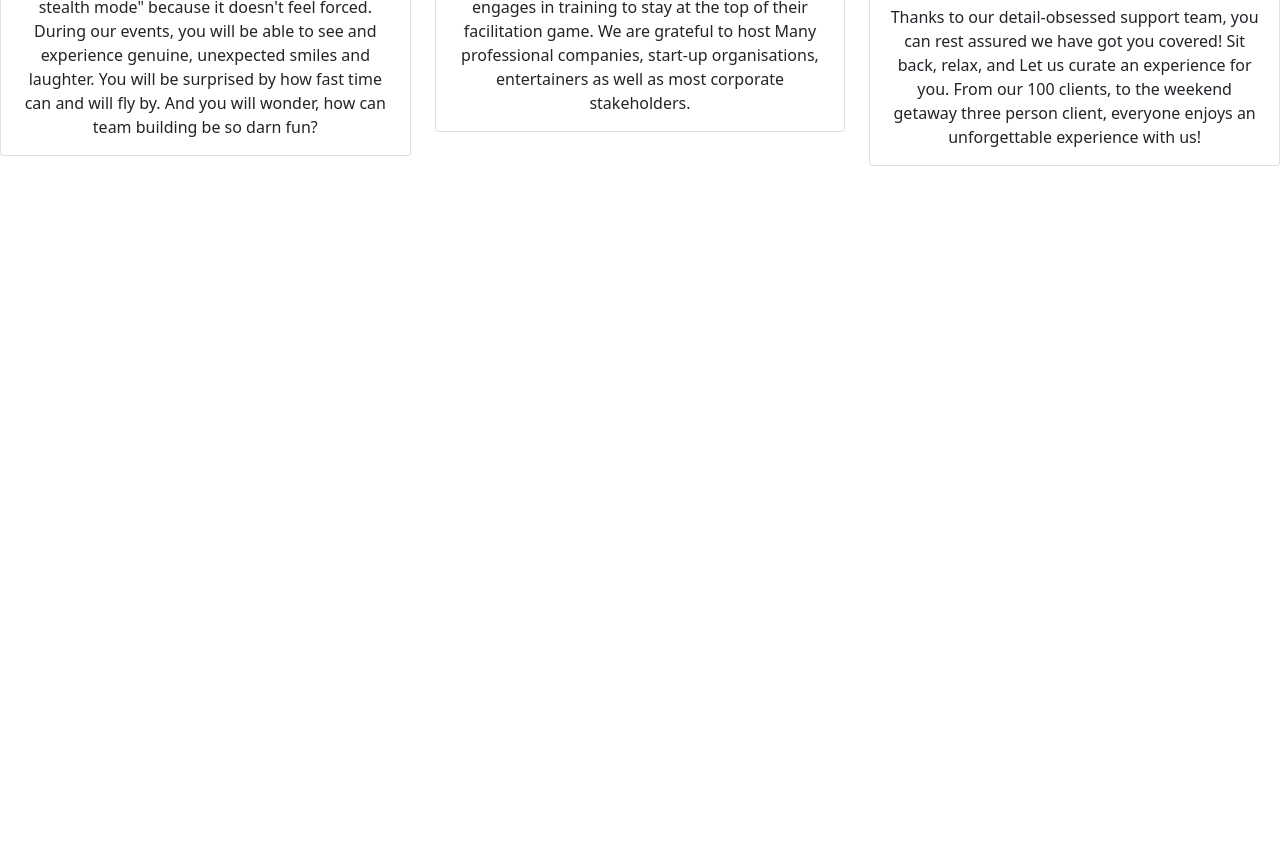
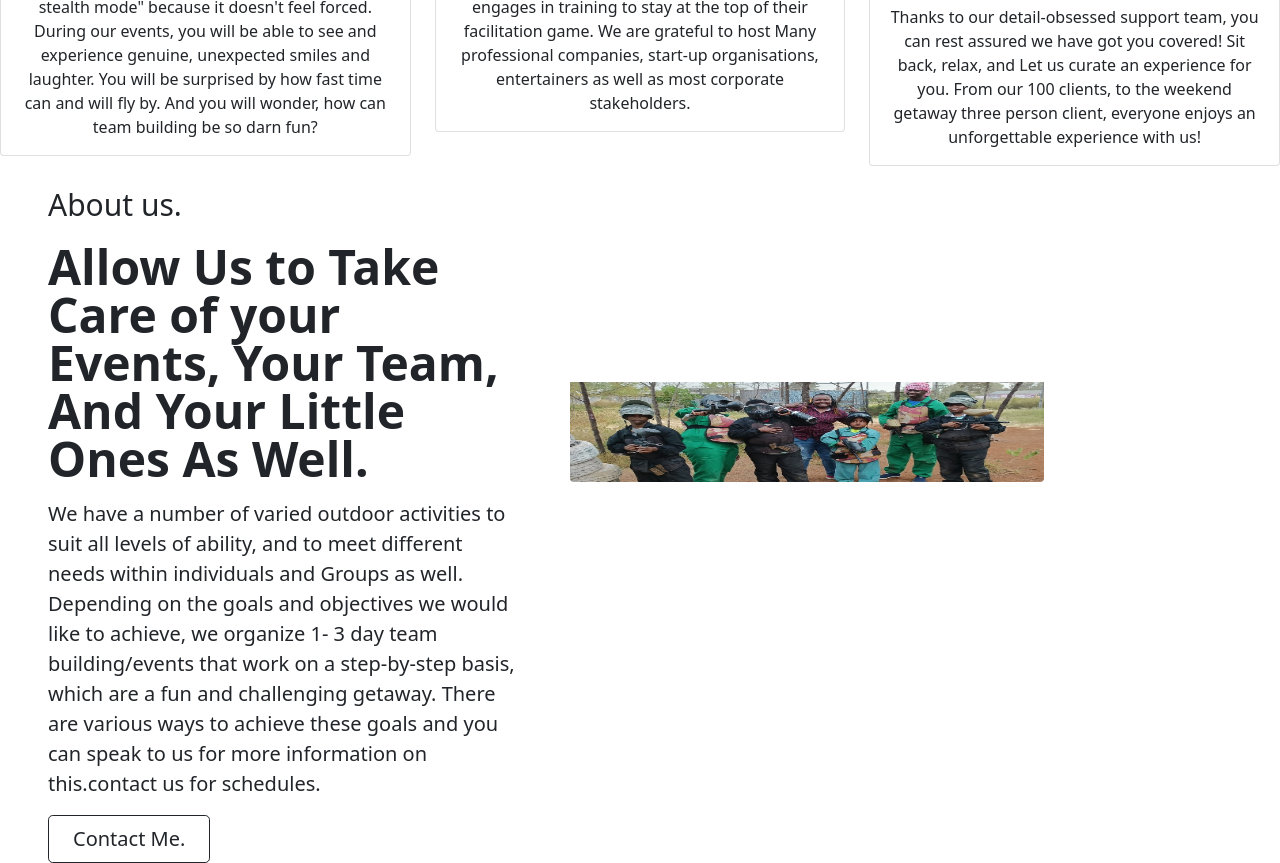
Before and after one commit to Sammienator/cwan, a plain HTML site: page index.html in a window 1280 px wide. Shown: the part 907-1770 px from the top of the page. Before the commit the page ends 1089 px from the top, so only its background shows below. Drawn offline with nearby package versions, Linux system fonts and the light colour scheme.

Commit message:
added about us

```diff
--- a/index.html
+++ b/index.html
@@ -97,8 +97,8 @@
 
 
 
-      <section id="services">
-        <section style="background: white;">
+
+        <section id="services" style="background: white;">
 
 
 
@@ -147,8 +147,31 @@
 
 
 
-          </section>
-      </section>
+
+        </section>
+
+
+
+        <section id="about">
+
+            <div class="container row flex-lg-row-reverse  g-5 ">
+                <div class="col-lg-6">
+                  <img class="rounded " style="width: 100%; height: 300px; padding-top: 200px; " src="images/cyth4.jpeg"  loading="lazy"  >
+                </div>
+                <div class="col-lg-6">
+                  <p style="font-size: 30px;"> About us.</p>
+                  <h1 class="display-5 fw-bold lh-1 mb-3">Allow Us to Take Care of your Events, Your Team, And Your Little Ones As Well.</h1>
+                  <p class="lead">We have a number of varied outdoor activities to suit all levels of ability, and to meet different needs within individuals and Groups as well. Depending on the goals and objectives we would like to achieve, we organize 1- 3 day team building/events that work on a step-by-step basis, which are a fun and challenging getaway. There are various ways to achieve these goals and you can speak to us for more information on this.contact us for schedules.</p>
+                  <div class="d-grid gap-2 d-md-flex justify-content-md-start">
+                    <button type="button" class="btn btn-outline-dark btn-lg px-4 me-md-2">Contact Me.</button>
+
+                  </div>
+                </div>
+              </div>
+
+
+        </section>
+
 
 
     <!-- Option 1: Bootstrap Bundle with Popper -->
```
Also changed, not shown: images/cyth4.jpeg (added).
